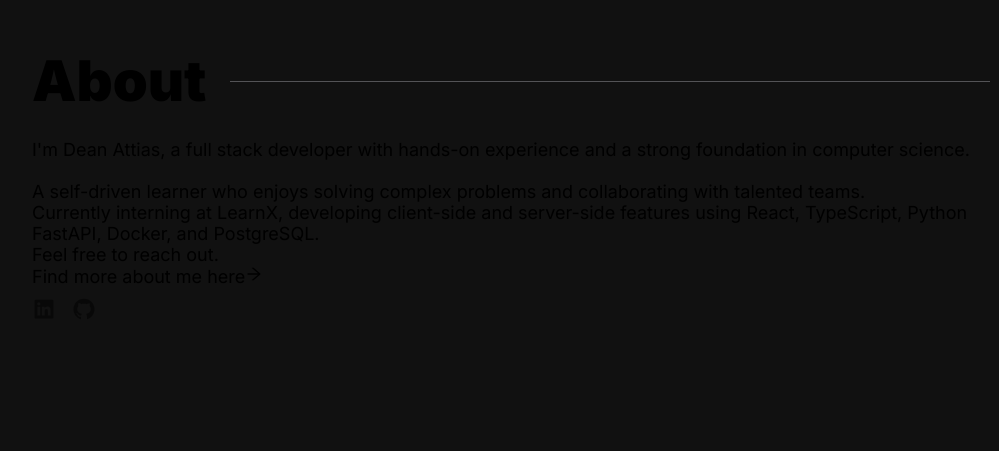
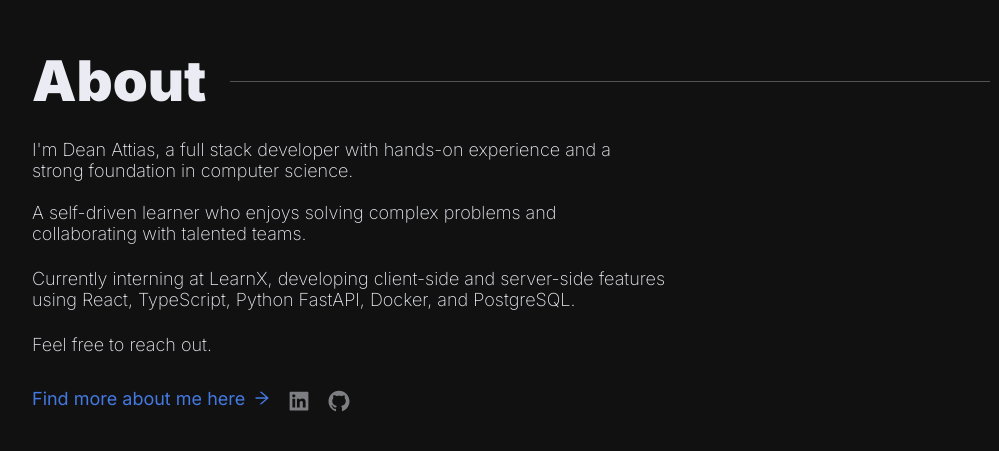
Before and after one commit to deanattias/deanattias.com, a Next.js app: page / in a window 1280 px wide. Shown: the part 871-1322 px from the top of the page, without its empty margins (159-1158 px from the left). Built offline with nearby package versions, Linux system fonts and the light colour scheme.

Commit message:
fix minor style bugs

```diff
--- a/app/components/about/About.module.scss
+++ b/app/components/about/About.module.scss
@@ -0,0 +1,29 @@
+.about {
+  display: grid;
+  grid-template-columns: 1fr 300px;
+  gap: 2.4rem;
+
+  @media (max-width: 900px) {
+    gtid-template-columns: 1fr;
+  }
+}
+
+.aboutText {
+  margin-bottom: 2.4rem;
+  font-weight: 200;
+}
+
+.links {
+  display: flex;
+  align-items: center;
+  gap: 1.6rem;
+}
+
+.linksText {
+  display: flex;
+  align-items: center;
+  gap: 0.8rem;
+
+  font-style: var(--text-sm);
+  color: var(--brand);
+}
--- a/app/components/hero/Hero.tsx
+++ b/app/components/hero/Hero.tsx
@@ -12,7 +12,9 @@ export default function Hero() {
             <h1 className={styles.title}>Dean Attias</h1>
           </Reveal>
           <Reveal>
-            <h2 className={styles.subtitle}><span>Web Developer</span></h2>
+            <h2 className={styles.subtitle}>
+              <span>Full Stack Developer</span>
+            </h2>
           </Reveal>
           <Reveal>
             <p className={styles.about}>Insert about text here.</p>
--- a/app/globals.css
+++ b/app/globals.css
@@ -36,7 +36,7 @@ body {
 }
 
 body {
-  columns: var(--text);
+  color: var(--text);
   background: var(--background);
 }
 
@@ -55,7 +55,7 @@ a {
 }
 
 @media (max-width: 768px) {
-  .selection-wrapper {
+  .section-wrapper {
     padding: 7.2rem 2.4rem;
   }
 
```
